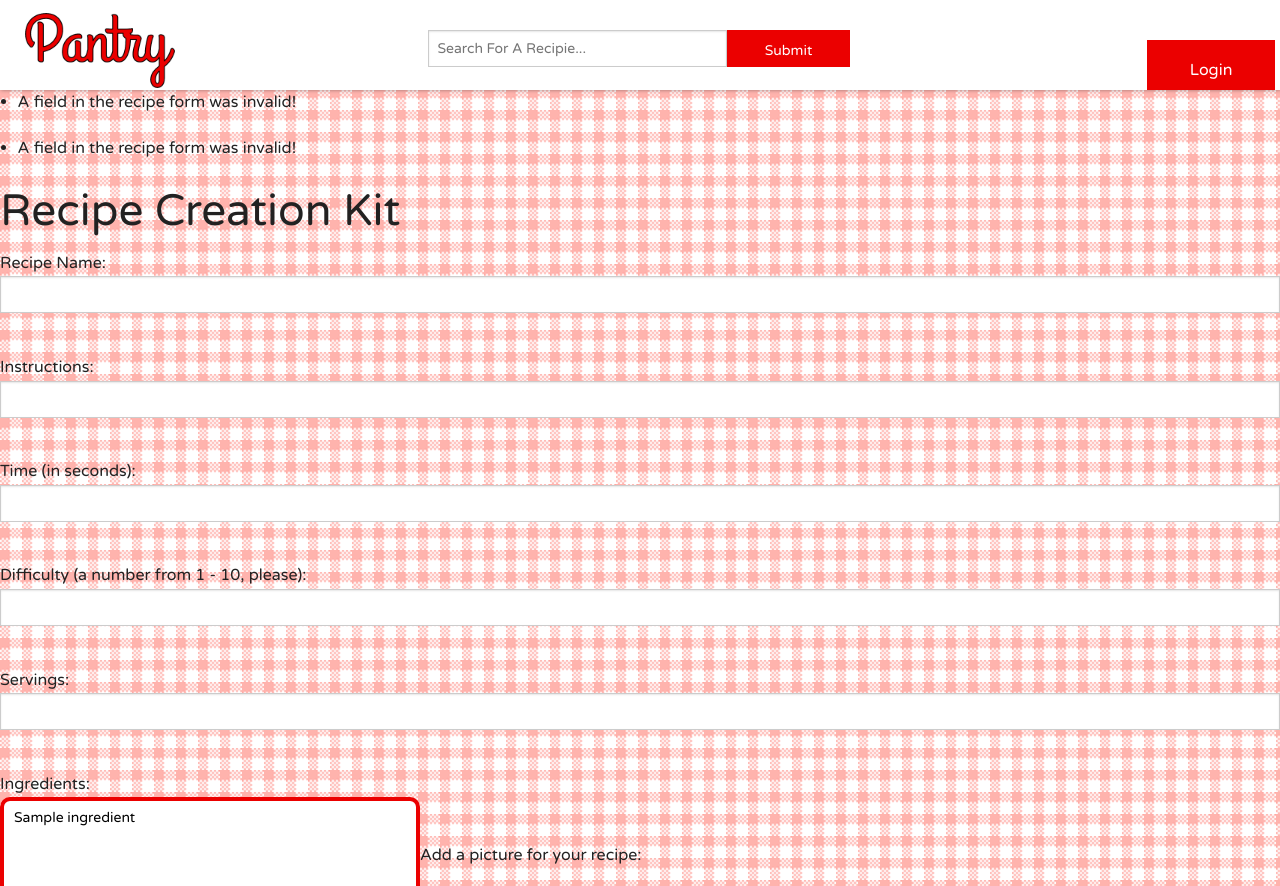
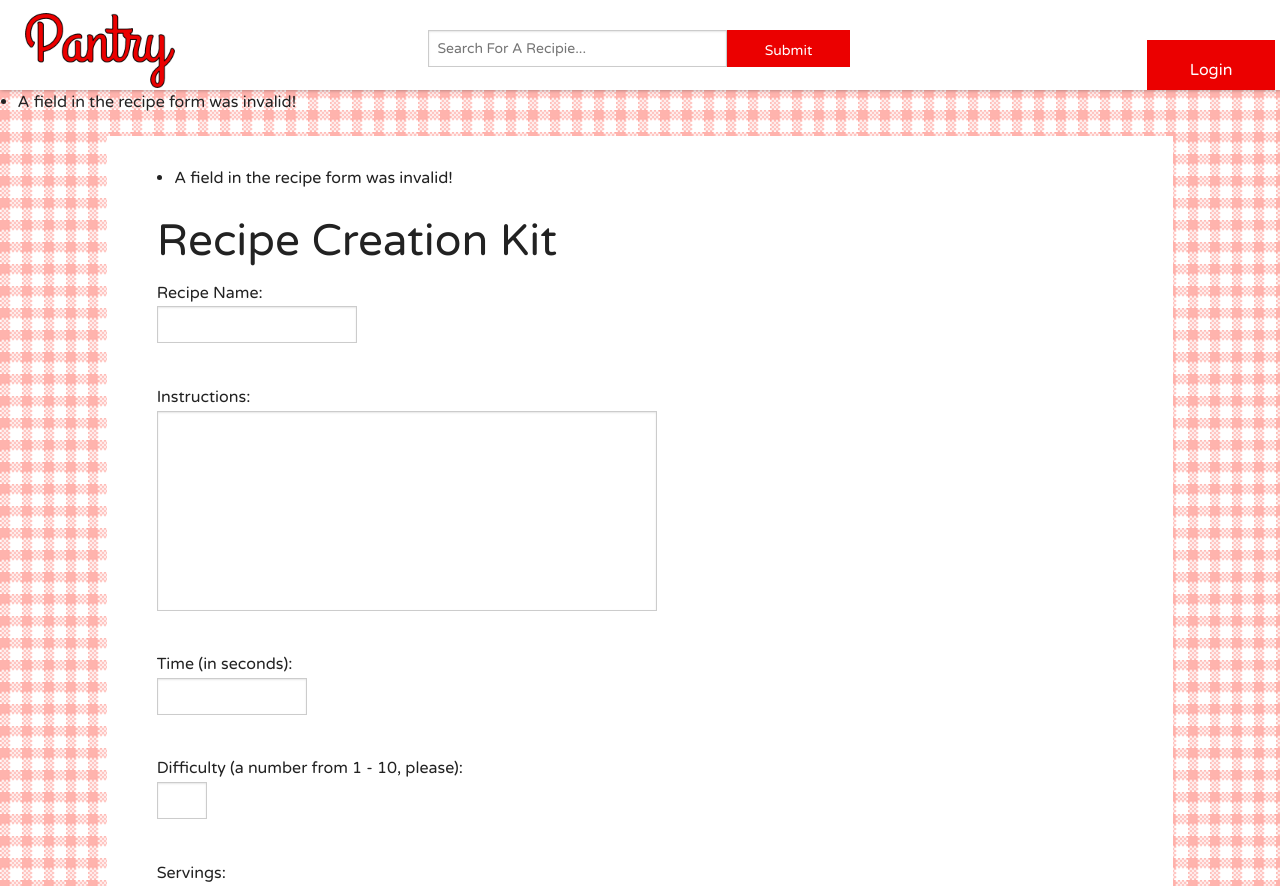
Before and after one commit to jordangedney/pantry, a Flask app: page /new_recipe in a window 1280 px wide. Shown: the top 886 px of the page. Run offline with Flask 2, Linux system fonts and the light colour scheme; tables that the repository leaves empty hold one stand-in row (values such as "Sample post"); some libraries are stand-ins or nearby versions.

Commit message:
Made some fixes to create a recipe page

```diff
--- a/app/static/css/pantry.css
+++ b/app/static/css/pantry.css
@@ -279,3 +279,28 @@ div.panel.expanded>div.recipes{
 #ingredients-form p {
 	clear: both;
 }
+.container {
+	padding-right: 50px;
+	padding-top: 30px;
+	padding-left: 50px;
+	background-color: #FFFFFF;
+}
+#name {
+	max-width: 200px;
+}
+#instructions {
+	max-width: 500px;
+	height: 200px;
+}
+
+#time {
+	max-width: 150px;
+}
+
+#difficulty {
+	max-width: 50px;
+}
+
+#servings {
+	max-width: 100px;
+}
--- a/app/templates/new_recipe.html
+++ b/app/templates/new_recipe.html
@@ -2,7 +2,8 @@
 
 {% block content %}
 
-
+<div class="row">
+    <div class="columns large-centered large-10 container">
     {% with messages = get_flashed_messages() %}
       {% if messages %}
         <ul class=flashes>
@@ -12,9 +13,6 @@
         </ul>
       {% endif %}
     {% endwith %}
-
-
-
     <h1>Recipe Creation Kit</h1>
     <form enctype="multipart/form-data" action="" method="post" name="new_recipe">
         {{form.hidden_tag()}}
@@ -45,5 +43,7 @@
         <input  type="submit" class="button" value="Create Recipe">
         <a href="{{ url_for('new_ingredient') }}" class="button" id="suggest-button">Add an Ingredient</a>
     </form>
+    </div>
+</div>
 
 {% endblock %}
```
Also changed, not shown: app/templates/index.html (+1 -11 lines), app/templates/search_results.html (line endings or trailing spaces). Lines whose indentation alone changed are shown as unchanged.
